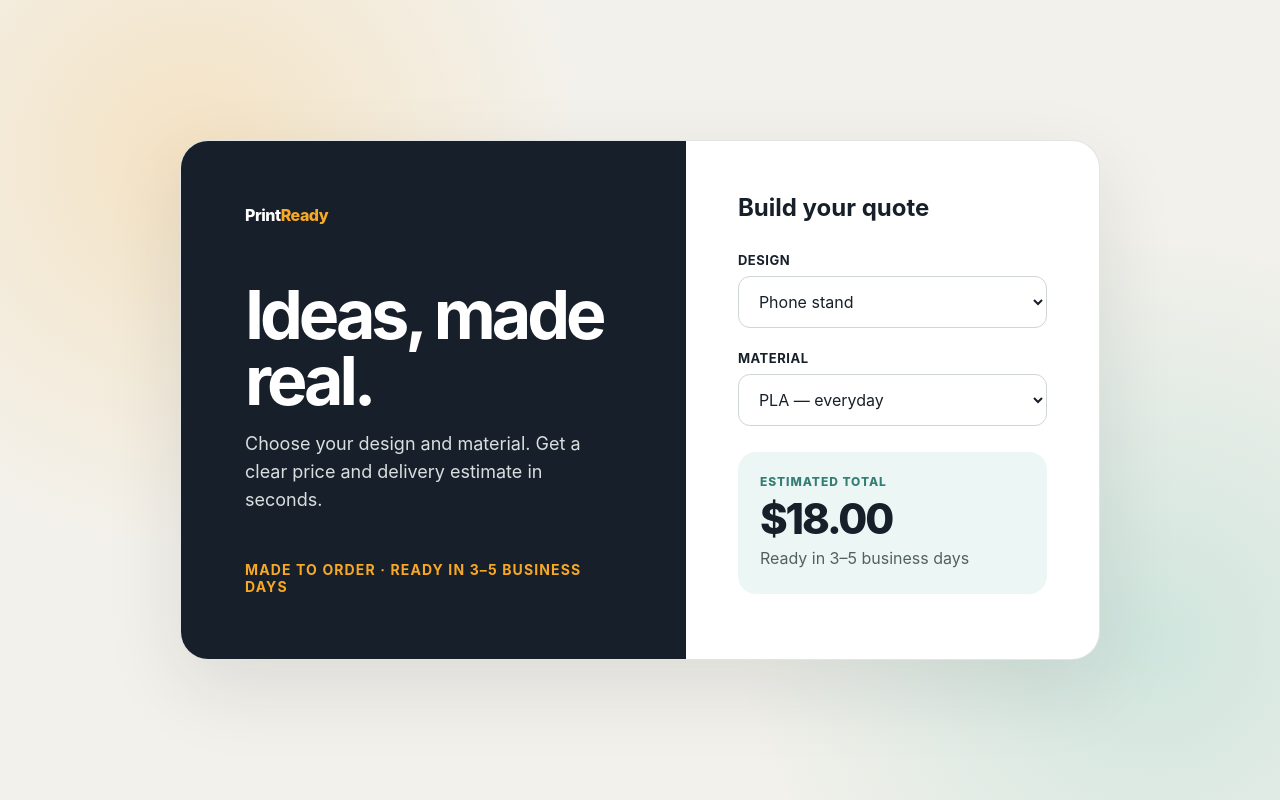
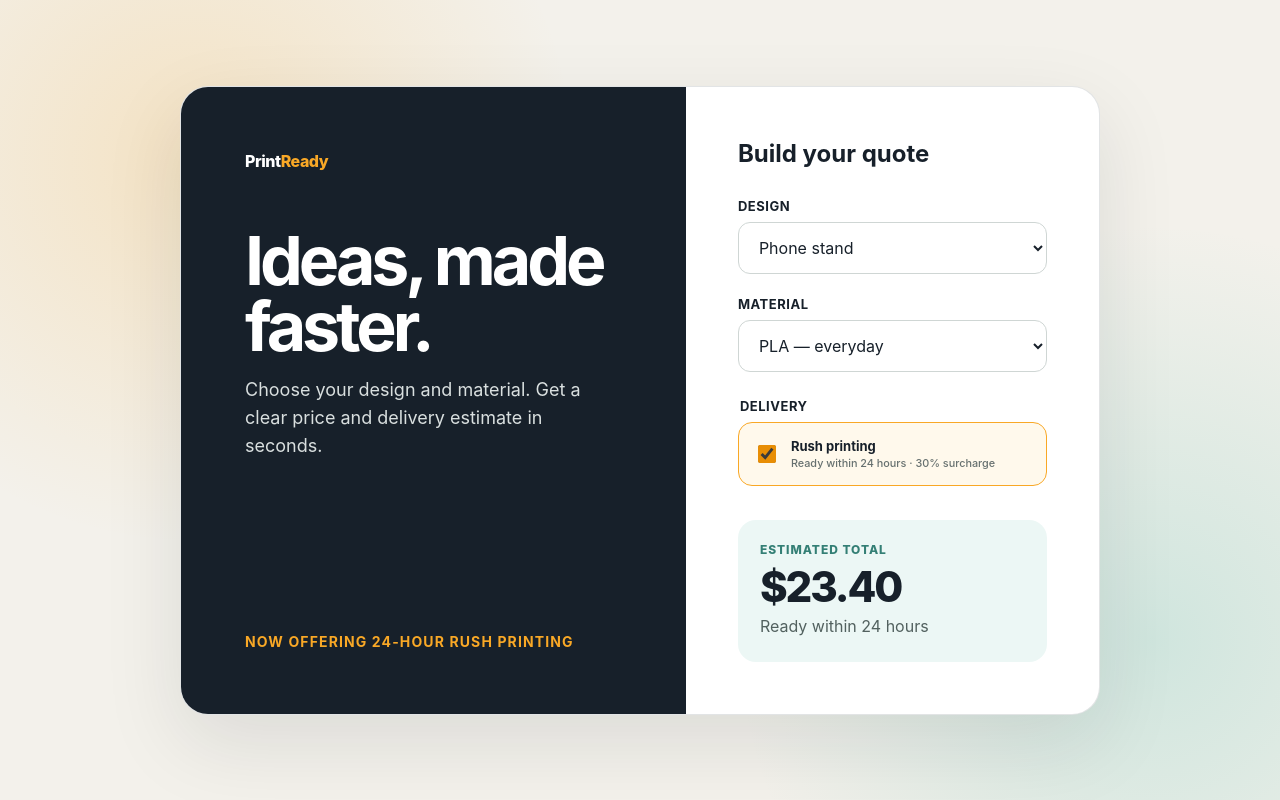
Before and after one commit to coderabbit-demo/printready-post-merge-demo, a plain HTML site: page index.html in a window 1280 px wide. Drawn offline with Linux system fonts and the light colour scheme.

Commit message:
feat: add 24-hour rush printing

```diff
--- a/index.html
+++ b/index.html
@@ -76,7 +76,7 @@
       .quote { padding: 52px; }
       .quote h2 { margin: 0 0 30px; font-size: 24px; }
 
-      label {
+      label, legend {
         display: block;
         margin-bottom: 8px;
         font-size: 13px;
@@ -95,6 +95,29 @@
         color: inherit;
         font: inherit;
       }
+
+      fieldset {
+        margin: 4px 0 26px;
+        padding: 0;
+        border: 0;
+      }
+
+      .rush-option {
+        display: flex;
+        align-items: center;
+        gap: 12px;
+        padding: 15px;
+        border: 1px solid #f9a826;
+        border-radius: 14px;
+        background: #fff9ec;
+        cursor: pointer;
+        text-transform: none;
+        letter-spacing: 0;
+      }
+
+      .rush-option input { width: 18px; height: 18px; accent-color: #e88e05; }
+      .rush-option strong { display: block; }
+      .rush-option small { color: #66706f; font-weight: 500; }
 
       .result {
         min-height: 142px;
@@ -115,6 +138,9 @@
 
       .price { margin: 0; font-size: 42px; font-weight: 850; letter-spacing: -0.05em; }
       .turnaround { margin: 4px 0 0; color: #52615f; }
+      .unavailable { background: #fff1ed; }
+      .unavailable .eyebrow { color: #a6472f; }
+      .unavailable .price { font-size: 20px; letter-spacing: -0.02em; }
 
       @media (max-width: 720px) {
         body { padding: 16px; }
@@ -129,10 +155,10 @@
       <section class="intro">
         <div>
           <div class="brand">Print<span>Ready</span></div>
-          <h1>Ideas, made real.</h1>
+          <h1>Ideas, made faster.</h1>
           <p>Choose your design and material. Get a clear price and delivery estimate in seconds.</p>
         </div>
-        <div class="promise">Made to order · Ready in 3–5 business days</div>
+        <div class="promise">Now offering 24-hour rush printing</div>
       </section>
 
       <section class="quote" aria-labelledby="quote-heading">
@@ -151,6 +177,14 @@
           <option value="petg">PETG — extra durable</option>
         </select>
 
+        <fieldset>
+          <legend>Delivery</legend>
+          <label class="rush-option" for="rush">
+            <input id="rush" type="checkbox" checked />
+            <span><strong>Rush printing</strong><small>Ready within 24 hours · 30% surcharge</small></span>
+          </label>
+        </fieldset>
+
         <div class="result" id="result" role="status" aria-live="polite"></div>
       </section>
     </main>
@@ -160,14 +194,23 @@
 
       const design = document.querySelector("#design");
       const material = document.querySelector("#material");
+      const rush = document.querySelector("#rush");
       const result = document.querySelector("#result");
 
       function updateQuote() {
-        const quote = calculateQuote({ design: design.value, material: material.value });
-        result.innerHTML = `<p class="eyebrow">Estimated total</p><p class="price">$${quote.total.toFixed(2)}</p><p class="turnaround">${quote.turnaround}</p>`;
+        const quote = calculateQuote({
+          design: design.value,
+          material: material.value,
+          rush: rush.checked,
+        });
+
+        result.classList.toggle("unavailable", !quote.available);
+        result.innerHTML = quote.available
+          ? `<p class="eyebrow">Estimated total</p><p class="price">$${quote.total.toFixed(2)}</p><p class="turnaround">${quote.turnaround}</p>`
+          : `<p class="eyebrow">Standard delivery only</p><p class="price">${quote.message}</p><p class="turnaround">Choose another design or turn off rush printing.</p>`;
       }
 
-      [design, material].forEach((control) => control.addEventListener("change", updateQuote));
+      [design, material, rush].forEach((control) => control.addEventListener("change", updateQuote));
       updateQuote();
     </script>
   </body>
--- a/quote.mjs
+++ b/quote.mjs
@@ -1,12 +1,13 @@
 const DESIGNS = {
-  "phone-stand": { price: 18 },
-  "cable-organizer": { price: 12 },
-  "desk-planter": { price: 28 },
+  "phone-stand": { name: "Phone stand", price: 18, rushEligible: true },
+  "cable-organizer": { name: "Cable organizer", price: 12, rushEligible: true },
+  "desk-planter": { name: "Desk planter", price: 28, rushEligible: false },
 };
 
 const MATERIAL_MULTIPLIERS = { pla: 1, petg: 1.2 };
+const RUSH_MULTIPLIER = 1.3;
 
-export function calculateQuote({ design, material }) {
+export function calculateQuote({ design, material, rush = false }) {
   const selectedDesign = DESIGNS[design];
   const materialMultiplier = MATERIAL_MULTIPLIERS[material];
 
@@ -14,8 +15,19 @@ export function calculateQuote({ design, material }) {
     throw new TypeError("Choose a supported design and material.");
   }
 
+  if (rush && !selectedDesign.rushEligible) {
+    return {
+      available: false,
+      message: `${selectedDesign.name} is too large for 24-hour rush printing.`,
+    };
+  }
+
+  const subtotal = selectedDesign.price * materialMultiplier;
+  const total = rush ? subtotal * RUSH_MULTIPLIER : subtotal;
+
   return {
-    total: Math.round(selectedDesign.price * materialMultiplier * 100) / 100,
-    turnaround: "Ready in 3–5 business days",
+    available: true,
+    total: Math.round(total * 100) / 100,
+    turnaround: rush ? "Ready within 24 hours" : "Ready in 3–5 business days",
   };
 }
```
Also changed, not shown: 1 other file.
